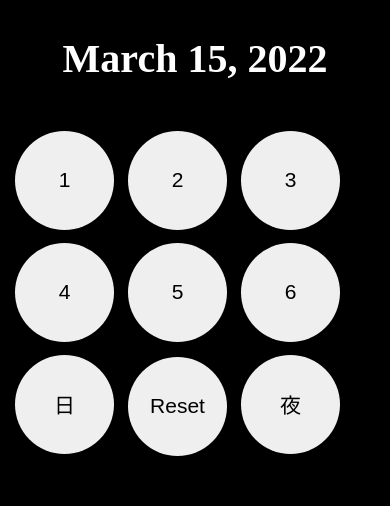
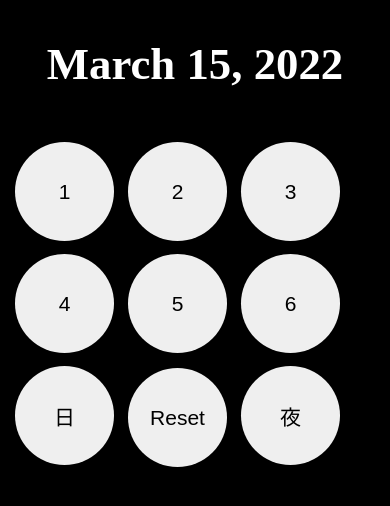
Before and after one commit to nuoxoxo/dmd, a React (Vite) app: page / in a window 390 px wide. Shown: the top 506 px of the page. Built offline with nearby package versions, Linux system fonts and the light colour scheme; the HTML template or start-up script is replaced by a standard one.

Commit message:
h1 on media : center . bigger

```diff
--- a/src/styles/App.scss
+++ b/src/styles/App.scss
@@ -116,6 +116,6 @@ input:checked + .slider:before {
   button{/*width: $BTN-SIZE; height:$BTN-SIZE; */font-size: $TXT-SIZE-05;}
   h1 {
     text-align: center;
-    font-size: 2.5rem
+    font-size: 2.8rem
   }
 }
```
